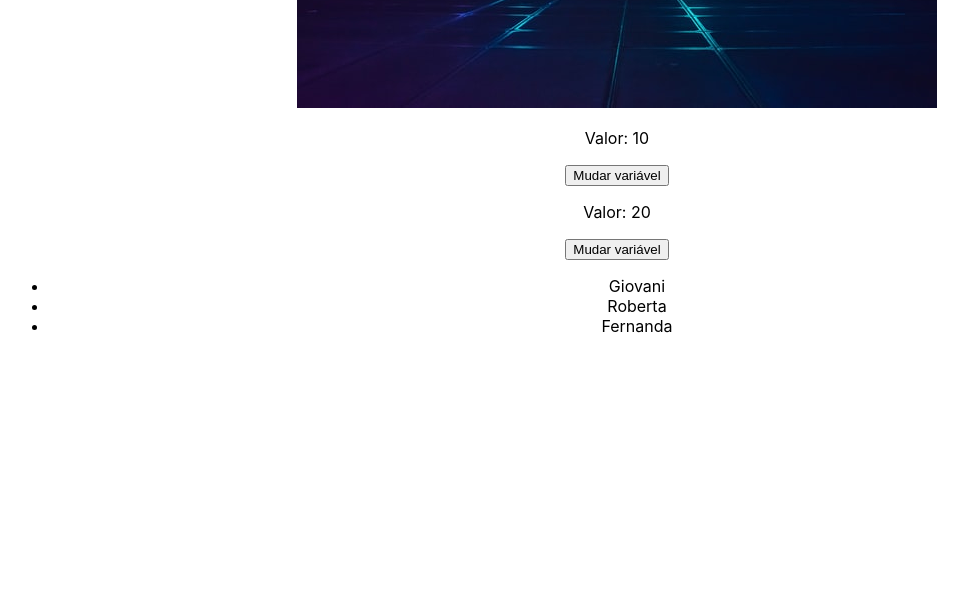
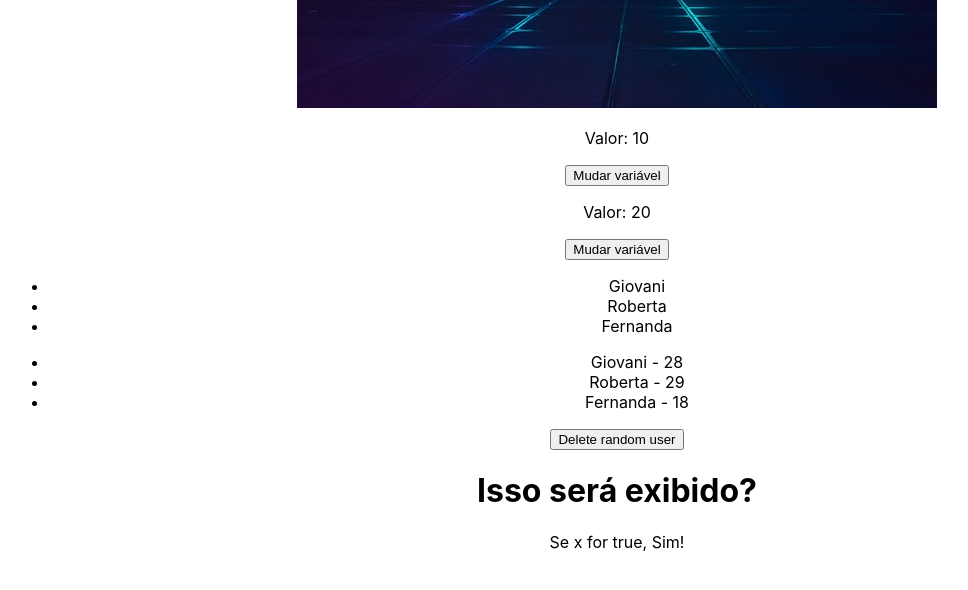
Before and after one commit to leaquis/Estudos-Front-End, a React (Vite) app in the folder Estudos React/Introducao React/React Intermediario/intermediario/: page / in a window 1280 px wide. Shown: the part 1295-1885 px from the top of the page, without its empty margins (23-991 px from the left). Built offline with nearby package versions, Linux system fonts and the light colour scheme.

Commit message:
key, Previous state e Rederização condicional

```diff
--- a/Estudos React/Introducao React/React Intermediario/intermediario/src/App.jsx
+++ b/Estudos React/Introducao React/React Intermediario/intermediario/src/App.jsx
@@ -2,6 +2,7 @@ import "./App.css";
 import City from "../src/assets/city.jpg";
 import ManageData from "./components/ManageData";
 import ListRender from "./components/ListRender";
+import ConditionalRender from "./components/ConditionalRender";
 
 function App() {
   return (
@@ -21,6 +22,7 @@ function App() {
       </div>
       <ManageData />
       <ListRender />
+      <ConditionalRender />
     </div>
   );
 }
--- /dev/null
+++ b/Estudos React/Introducao React/React Intermediario/intermediario/src/components/ConditionalRender.jsx
@@ -0,0 +1,15 @@
+import { useState } from "react";
+
+const ConditionalRender = () => {
+  const [x] = useState(true);
+
+  return (
+    <div>
+      <h1>Isso será exibido?</h1>
+      {x && <p>Se x for true, Sim!</p>}
+      {!x && <p>Se x for false, Não!</p>}
+    </div>
+  );
+};
+
+export default ConditionalRender;
--- a/Estudos React/Introducao React/React Intermediario/intermediario/src/components/ListRender.jsx
+++ b/Estudos React/Introducao React/React Intermediario/intermediario/src/components/ListRender.jsx
@@ -2,13 +2,36 @@ import { useState } from "react";
 
 const ListRender = () => {
   const [list] = useState(["Giovani", "Roberta", "Fernanda"]);
+
+  const [users, setUsers] = useState([
+    { id: 1, name: "Giovani", age: 28 },
+    { id: 2, name: "Roberta", age: 29 },
+    { id: 3, name: "Fernanda", age: 18 },
+  ]);
+
+  const deleteRandom = () => {
+    const randomNumber = Math.floor(Math.random() * 4);
+
+    setUsers((prevUsers) => {
+      return prevUsers.filter((user) => randomNumber !== user.id);
+    });
+  };
+
   return (
     <div>
       <ul>
-        {list.map((item) => (
-          <li>{item}</li>
+        {list.map((item, i) => (
+          <li key={i}>{item}</li>
         ))}
       </ul>
+      <ul>
+        {users.map((users) => (
+          <li key={users.id}>
+            {users.name} - {users.age}
+          </li>
+        ))}
+      </ul>
+      <button onClick={deleteRandom}>Delete random user</button>
     </div>
   );
 };
```
